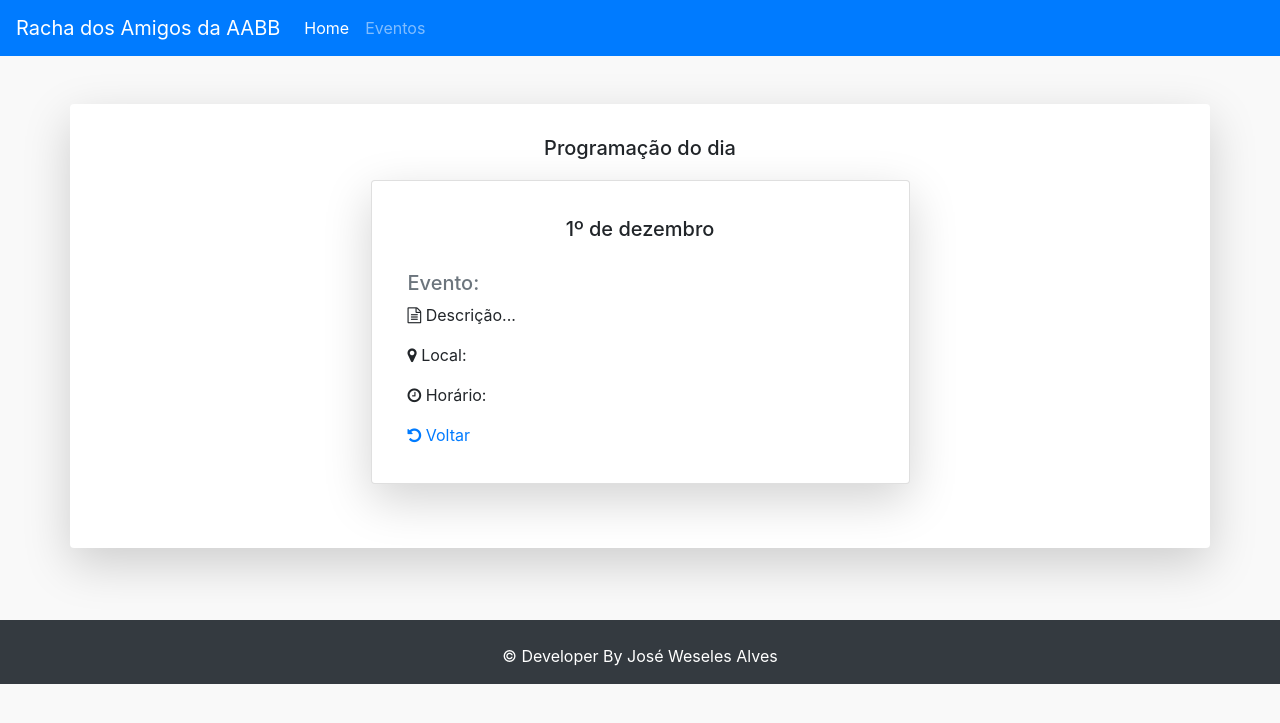
After one commit to JWeseles/mysite, a Django app: page /eventos/dia1/ in a window 1280 px wide. The commit adds this page. Shown: the top 723 px of the page. Run offline with Django 3.2, Linux system fonts and the light colour scheme; some libraries are stand-ins or nearby versions.

Commit message:
alteração e inclusão de eventos por dia

```diff
--- /dev/null
+++ b/polls/templates/polls/dia1.html
@@ -0,0 +1,82 @@
+{% load static %}
+<!doctype html>
+<html lang="pt-br">
+  <head>
+    <!-- Required meta tags -->
+    <meta charset="utf-8">
+    <meta name="viewport" content="width=device-width, initial-scale=1, shrink-to-fit=no">
+
+    <!-- Bootstrap CSS -->
+    <link rel="stylesheet" href="https://stackpath.bootstrapcdn.com/bootstrap/4.4.1/css/bootstrap.min.css" integrity="sha384-Vkoo8x4CGsO3+Hhxv8T/Q5PaXtkKtu6ug5TOeNV6gBiFeWPGFN9MuhOf23Q9Ifjh" crossorigin="anonymous">
+    <link rel="stylesheet" href="https://stackpath.bootstrapcdn.com/font-awesome/4.7.0/css/font-awesome.min.css">
+      <title>Mysite - Eventos</title>
+  </head>
+
+  <nav class="navbar navbar-expand-lg navbar-dark bg-primary">
+  <a class="navbar-brand" href="/">Racha dos Amigos da AABB</a>
+  <button class="navbar-toggler" type="button" data-toggle="collapse" data-target="#navbarNav" aria-controls="navbarNav" aria-expanded="false" aria-label="Toggle navigation">
+    <span class="navbar-toggler-icon"></span>
+  </button>
+  <div class="collapse navbar-collapse" id="navbarNav">
+    <ul class="navbar-nav">
+      <li class="nav-item active">
+        <a class="nav-link" href="/">Home <span class="sr-only">(current)</span></a>
+      </li>
+
+      <li class="nav-item">
+        <a class="nav-link" href="/eventos">Eventos</a>
+      </li>
+
+    </ul>
+  </div>
+</nav>
+  <br>
+  <br>
+  <body style="background-color: #f9f9f9;">
+  <div class="container shadow-lg p-3 mb-5 bg-white rounded">
+      <center>
+	      <p><h5>Programação do dia</h5></p>
+      </center>
+	      <div class="row">
+              <div class="col-12 col-md-3">
+              </div>
+
+	          <div class="col-12 col-md-6">
+	                <div class="card mt-1 shadow-lg p-3 mb-5 bg-white rounded">
+
+                      <div class="card-body">
+                          <center>
+                        <h5 class="card-title">1º de dezembro</h5>
+                              </center>
+                          <br>
+                        <h5 class="card-subtitle mb-2 text-muted">Evento:</h5>
+                        <p class="card-text"><i class="fa fa-file-text-o" aria-hidden="true"></i> Descrição...</p>
+                        <p class="card-text"><i class="fa fa-map-marker" aria-hidden="true"></i> Local:</p>
+                        <p class="card-text"><i class="fa fa-clock-o" aria-hidden="true"></i> Horário:</p>
+
+                        <a href="/eventos" class="card-link"><i class="fa fa-undo" aria-hidden="true"></i> Voltar</a>
+                      </div>
+                    </div>
+                    </div>
+            </div>
+          </div>
+  </div>
+  <br>
+
+  <footer>
+      <div class="row bg-dark">
+          <div class="container text-center text-white">
+              <p class="mt-4">&copy; Developer By José Weseles Alves</p>
+          </div>
+      </div>
+
+  </footer>
+
+
+    <!-- Optional JavaScript -->
+    <!-- jQuery first, then Popper.js, then Bootstrap JS -->
+    <script src="https://code.jquery.com/jquery-3.4.1.slim.min.js" integrity="sha384-J6qa4849blE2+poT4WnyKhv5vZF5SrPo0iEjwBvKU7imGFAV0wwj1yYfoRSJoZ+n" crossorigin="anonymous"></script>
+    <script src="https://cdn.jsdelivr.net/npm/popper.js@1.16.0/dist/umd/popper.min.js" integrity="sha384-Q6E9RHvbIyZFJoft+2mJbHaEWldlvI9IOYy5n3zV9zzTtmI3UksdQRVvoxMfooAo" crossorigin="anonymous"></script>
+    <script src="https://stackpath.bootstrapcdn.com/bootstrap/4.4.1/js/bootstrap.min.js" integrity="sha384-wfSDF2E50Y2D1uUdj0O3uMBJnjuUD4Ih7YwaYd1iqfktj0Uod8GCExl3Og8ifwB6" crossorigin="anonymous"></script>
+  </body>
+</html>
--- a/polls/templates/polls/eventos.html
+++ b/polls/templates/polls/eventos.html
@@ -33,7 +33,7 @@
   <body style="background-color: #f9f9f9;">
   <div class="container shadow-lg p-3 mb-5 bg-white rounded">
       <center>
-	      <p><h5>Programação para o mês:</h5></p>
+	      <p><h5>Programação para o mês de dezembro de 2020:</h5></p>
       </center>
 	      <div class="row">
 	          <div class="col-12 col-md-12">
@@ -51,7 +51,7 @@
                           <tbody>
                             <tr>
                               <th scope="row">1</th>
-                              <td>sem eventos</td>
+                              <td><a href="dia1">Dia 1º </a></td>
                               <td>sem eventos</td>
                               <td>sem eventos</td>
                               <td>sem eventos</td>
--- a/polls/urls.py
+++ b/polls/urls.py
@@ -1,6 +1,6 @@
 from django.urls import path
 
-from .views import ContatoView, VideosView, EventosView
+from .views import ContatoView, VideosView, EventosView, Dia1View
 
 from .import views
 
@@ -26,5 +26,7 @@ urlpatterns = [
     path('<int:question_id>/vote/', views.vote, name='vote'),
     path('videos/', VideosView.as_view(), name='videos.html'),
     path('eventos/', EventosView.as_view(), name='eventos.html'),
+    path('eventos/dia1/', Dia1View.as_view(), name='dia1.html'),
     path('contato/', ContatoView.as_view(), name='contato.html')
+
 ]
--- a/polls/views.py
+++ b/polls/views.py
@@ -71,3 +71,7 @@ class EventosView(TemplateView):
 
 class ContatoView(TemplateView):
     template_name = 'polls/contato.html'
+
+
+class Dia1View(TemplateView):
+    template_name = 'polls/dia1.html'
```
Also changed, not shown: polls/templates/polls/index.html (+7 -4 lines).
